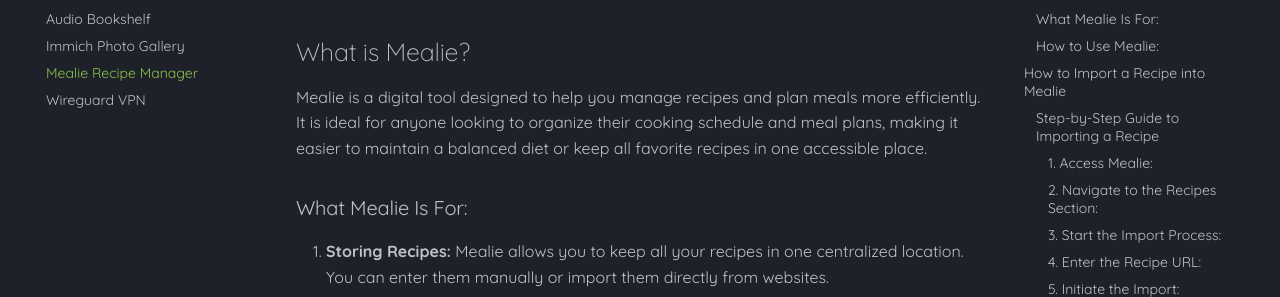
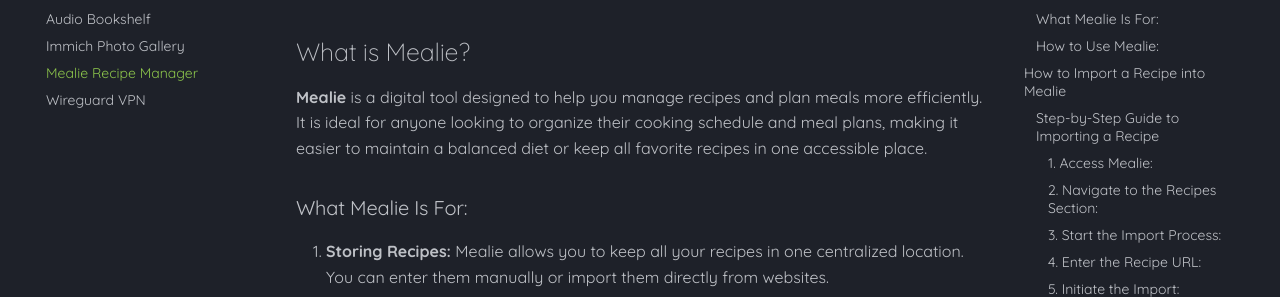
Before and after one commit to Jaxxel89/hms-docs, an MkDocs documentation site: the page built from docs/mealie.md, in a window 1280 px wide and 900 px high. Shown: the part 146-443 px from the top of the window. Built offline with MkDocs 1.6.1 and Material for MkDocs 9.7.7, drawn with Linux system fonts in a browser that asks for light colours.

```diff
--- a/docs/mealie.md
+++ b/docs/mealie.md
@@ -2,7 +2,7 @@
 
 ## What is Mealie?
 
-Mealie is a digital tool designed to help you manage recipes and plan meals more efficiently. It is ideal for anyone looking to organize their cooking schedule and meal plans, making it easier to maintain a balanced diet or keep all favorite recipes in one accessible place.
+**Mealie** is a digital tool designed to help you manage recipes and plan meals more efficiently. It is ideal for anyone looking to organize their cooking schedule and meal plans, making it easier to maintain a balanced diet or keep all favorite recipes in one accessible place.
 
 ### What Mealie Is For:
 
```
